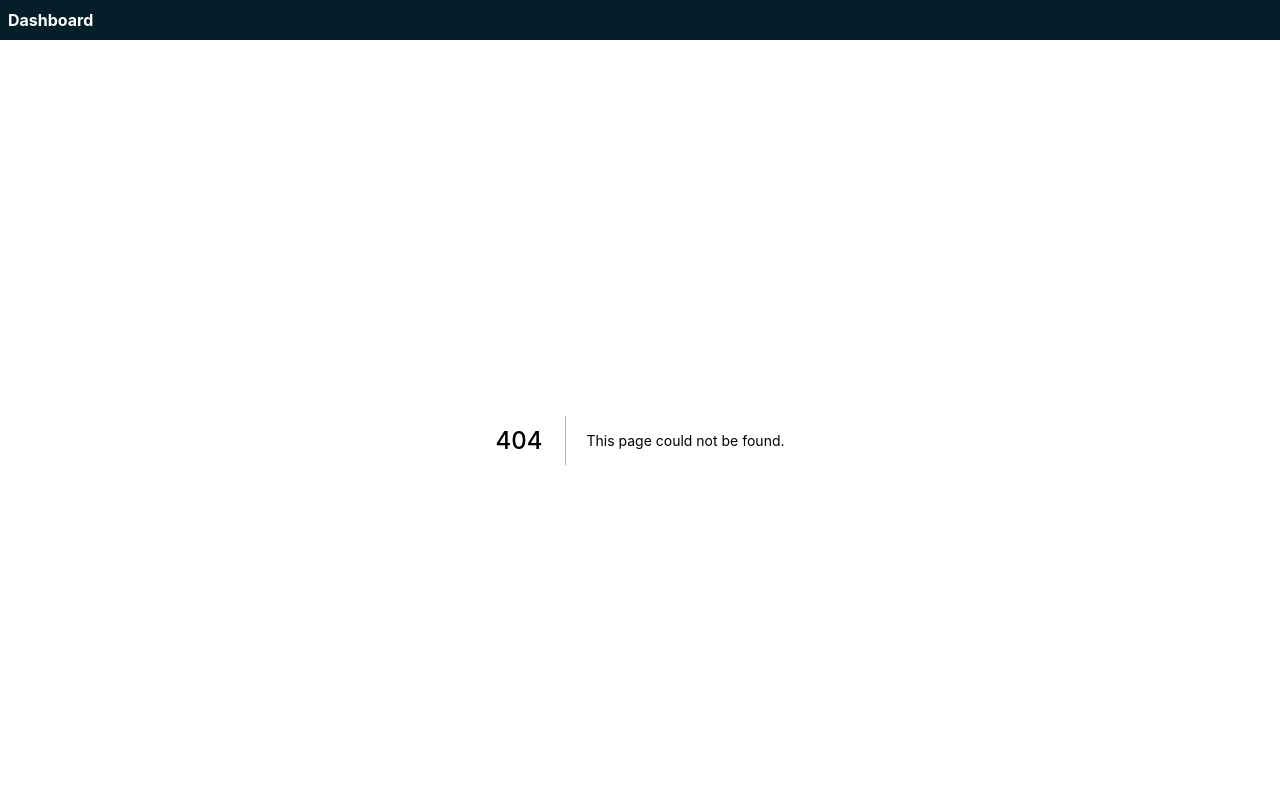
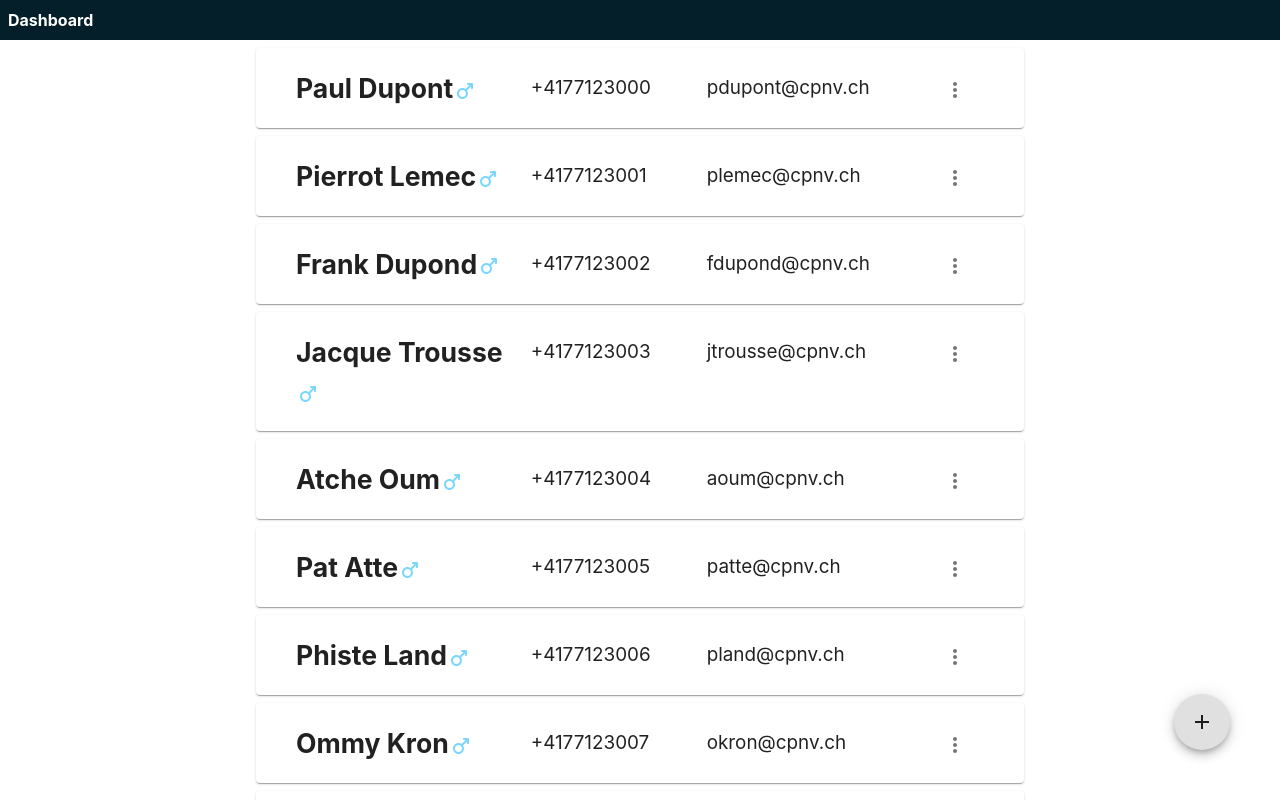
Before and after one commit to CPNV-ES/PRW3_What-The-Dog, a Next.js app: page /clients in a window 1280 px wide. Before the commit this address had no page. Shown: the top 800 px of the page. Built offline with nearby package versions, Linux system fonts and the light colour scheme.

Commit message:
Add clients list

```diff
--- /dev/null
+++ b/src/pages/clients/index.tsx
@@ -0,0 +1,30 @@
+import type { NextPage } from "next";
+import { Container, Fab } from "@mui/material";
+import AddIcon from '@mui/icons-material/Add';
+import { ClientCard } from '../../modules/clients/ClientCard';
+
+const clients = [
+    {id: "1", firstname: "Paul", lastname: "Dupont", gender: "Male", email: "pdupont@cpnv.ch", phone: "+4177123000"},
+    {id: "2", firstname: "Pierrot", lastname: "Lemec", gender: "Male", email: "plemec@cpnv.ch", phone: "+4177123001"},
+    {id: "3", firstname: "Frank", lastname: "Dupond", gender: "Male", email: "fdupond@cpnv.ch", phone: "+4177123002"},
+    {id: "4", firstname: "Jacque", lastname: "Trousse", gender: "Male", email: "jtrousse@cpnv.ch", phone: "+4177123003"},
+    {id: "5", firstname: "Atche", lastname: "Oum", gender: "Male", email: "aoum@cpnv.ch", phone: "+4177123004"},
+    {id: "6", firstname: "Pat", lastname: "Atte", gender: "Male", email: "patte@cpnv.ch", phone: "+4177123005"},
+    {id: "7", firstname: "Phiste", lastname: "Land", gender: "Male", email: "pland@cpnv.ch", phone: "+4177123006"},
+    {id: "8", firstname: "Ommy", lastname: "Kron", gender: "Male", email: "okron@cpnv.ch", phone: "+4177123007"},
+    {id: "9", firstname: "Taqute", lastname: "Til", gender: "Male", email: "ttil@cpnv.ch", phone: "+4177123008"},
+    {id: "10", firstname: "Mick", lastname: "Mack", gender: "Male", email: "mmack@cpnv.ch", phone: "+4177123009"},
+    {id: "11", firstname: "Trow", lastname: "Kon", gender: "Male", email: "tkon@cpnv.ch", phone: "+4177123010"},
+];
+
+const DogsIndex = () => {
+  return <Container maxWidth="lg">
+    { clients.map(client => <ClientCard client={client}></ClientCard>) }
+
+    <Fab aria-label="add" style={{position:"absolute", right: 50, bottom: 50}}>
+      <AddIcon />
+    </Fab>
+  </Container>
+};
+
+export default DogsIndex;
```
